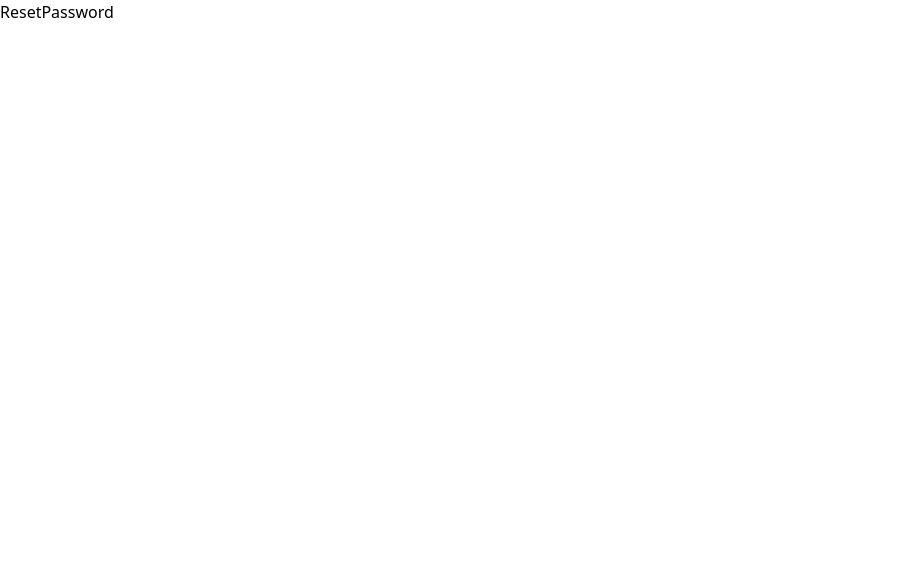
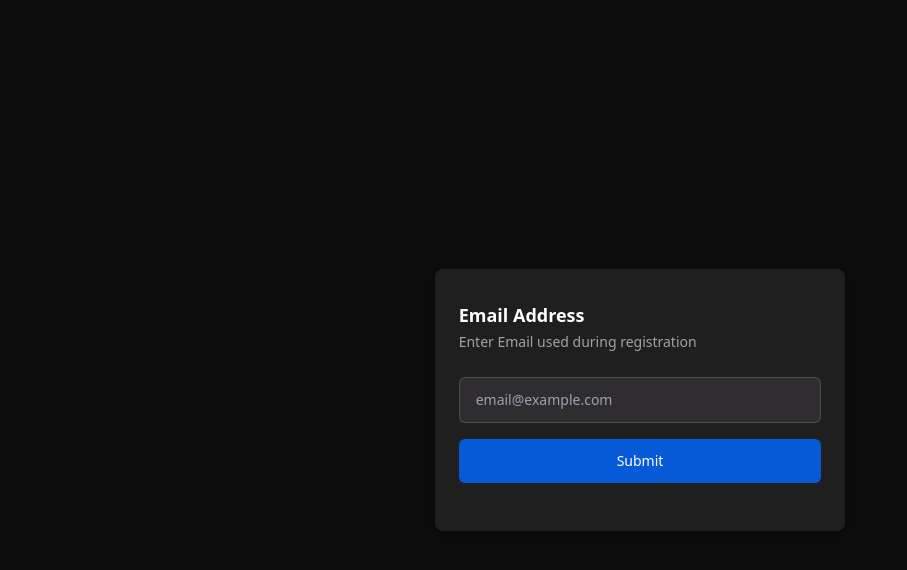
Before and after one commit to GagandeepCodes/Connectify, a React (Create React App) app in the folder client/: page /reset-password in a window 1280 px wide. Shown: the top 570 px of the page, without its empty margins (0-907 px from the left). Built offline with nearby package versions, Linux system fonts and the light colour scheme.

Commit message:
Reset password page completed

```diff
--- a/client/public/index.html
+++ b/client/public/index.html
@@ -24,7 +24,7 @@
       work correctly both with client-side routing and a non-root public URL.
       Learn how to configure a non-root public URL by running `npm run build`.
     -->
-    <title>React App</title>
+    <title>Connectify</title>
   </head>
   <body>
     <noscript>You need to enable JavaScript to run this app.</noscript>
--- a/client/src/pages/Login.jsx
+++ b/client/src/pages/Login.jsx
@@ -102,6 +102,16 @@ const Login = () => {
                     />
                 }
                 </form>
+
+                <p className='text-ascent-2 text-sm text-center'>
+                    Don't have an account?
+                    <Link
+                    to='/register'
+                    className='text-[#065ad8] font-semibold ml-2 cursor-pointer'
+                    >
+                        Create Account
+                    </Link>
+                </p>
             </div>
 
             {/*RIGHT*/}
--- a/client/src/pages/Register.jsx
+++ b/client/src/pages/Register.jsx
@@ -35,7 +35,7 @@ const Register = () => {
               <TbSocial />
             </div>
             <span className='text-2xl text-[#065ad8] ' font-semibold>
-              ShareFun
+              Connectify
             </span>
           </div>
 
@@ -166,12 +166,12 @@ const Register = () => {
               <span className='text-xs font-medium'>Share</span>
             </div>
 
-            <div className='absolute flex items-center gap-1 bg-white left-10 top-6 py-2 px-5 rounded-full'>
+            <div className='absolute flex items-center gap-1 bg-white left-9 top-6 py-2 px-5 rounded-full'>
               <ImConnection />
               <span className='text-xs font-medium'>Connect</span>
             </div>
 
-            <div className='absolute flex items-center gap-1 bg-white left-12 bottom-6 py-2 px-5 rounded-full'>
+            <div className='absolute flex items-center gap-1 bg-white left-9 bottom-6 py-2 px-5 rounded-full'>
               <AiOutlineInteraction />
               <span className='text-xs font-medium'>Interact</span>
             </div>
@@ -179,7 +179,7 @@ const Register = () => {
 
           <div className='mt-16 text-center'>
             <p className='text-white text-base'>
-              Connect with friedns & have share for fun
+              Connect with friends & have share for fun
             </p>
             <span className='text-sm text-white/80'>
               Share memories with friends and the world.
--- a/client/src/pages/ResetPassword.jsx
+++ b/client/src/pages/ResetPassword.jsx
@@ -1,9 +1,73 @@
-import React from 'react'
+import React ,{useState} from 'react'
+import { useForm } from "react-hook-form";
+import { TextInput } from '../components';
+import {Loading, CustomButton} from '../components';
+const ResetPassword = () => {
 
-const ResetPassword = () => {
+    const [errMsg, setErrMsg] = useState("");
+    const [isSubmitting, setIsSubmitting] = useState(false);
+    const {
+        register,
+        handleSubmit,
+        formState: { errors },
+      } = useForm({
+        mode: "onChange",
+      });
+
+      const onSubmit  = async(data)=>{
+
+      }
   return (
-    <div>ResetPassword</div>
+    <div className='w-full h-[100vh] bg-bgColor flex items-center justify-center p-6'>
+        <div className='bg-primary w-full md:w-1/3 2xl:w-1/4 px-6 py-8 shadow-md rounded-lg'>
+            <p className='text-ascent-1 text-lg font-semibold'>Email Address</p>
+            <span className='text-sm text-ascent-2'>
+                Enter Email used during registration
+            </span>
+
+            <form onSubmit={handleSubmit(onSubmit)}
+            className='py-4 flex flex-col gap-4'
+            >
+                <TextInput
+                name="email"
+                type="email"
+                placeholder="email@example.com"
+                register={
+                    register("email",{
+                        required : "Email Address is Required"
+                    })
+                }
+                styles="w-full rounded-md"
+                labelStyle="ml-2"
+                error={errors.email?errors.email.message :""}
+                />
+
+                {errMsg?.message && (
+                    <span
+                    role='alert'
+                    className={`text-sm ${
+                        errMsg?.status === "failed"
+                            ? "text-[#f64949fe]"
+                            : "text-[#2ba150fe]"
+                        } mt-0.5`}
+                    >
+                    {errMsg?.message}
+                    </span>
+                )}
+
+                {isSubmitting ? (
+                    <Loading />
+                    ) : (
+                    <CustomButton
+                    type='submit'
+                    containerStyles={`inline-flex justify-center rounded-md bg-blue px-8 py-3 text-sm font-medium text-white outline-none`}
+                    title='Submit'
+                    />
+                )}
+            </form>
+        </div>
+    </div>
   )
-}
+};
 
 export default ResetPassword
```
